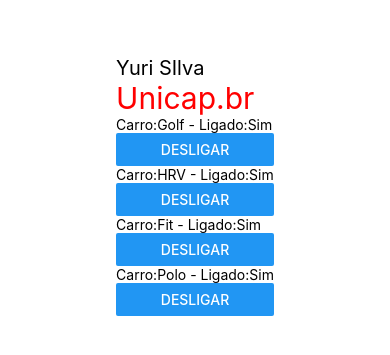
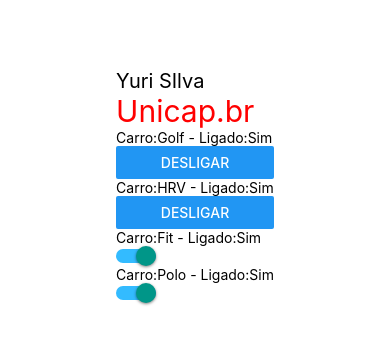
Before and after one commit to yuridevnba/Estudos-REACT-NATIVE, a React Native app in the folder app01/: screen / in a window 390 px wide. Shown: the part 251-606 px from the top of the page. Built offline with nearby package versions, Linux system fonts and the light colour scheme.

Commit message:
Componente Switch em React Native - Curso de React Native - Aula 18

```diff
--- a/app01/App.js
+++ b/app01/App.js
@@ -1,7 +1,7 @@
 
 
 import React from 'react';
-import {Text, View,StyleSheet} from 'react-native';
+import {Text, View,StyleSheet,SafeAreaView} from 'react-native';
 import Estilo from './componentes/Estilos'
 import CarroC from  './componentes/CarroC'
 import CarroF from  './componentes/CarrosF'
@@ -14,7 +14,7 @@
 
 
 return(
-  <View style={Estilo.conteiner}>
+  <SafeAreaView style={Estilo.conteiner}>
 
 
 
@@ -33,7 +33,7 @@
    </View>
 
 
-</View>
+</SafeAreaView>
 
  );
 };
--- a/app01/componentes/CarrosF.js
+++ b/app01/componentes/CarrosF.js
@@ -1,5 +1,5 @@
 import React,{useState} from 'react';
-import { View,Text,Button } from 'react-native';
+import { View,Text,Switch} from 'react-native';
 
 // Componente Funcional, não é componente Classe.
 
@@ -7,23 +7,27 @@
 
 
     const[ligado,setLigado]=useState(true)
+
+    const toggleLigado=()=>setLigado(!ligado)
+    //const togglelLigado=()=>setLigado(previousState =>!previousState)
     return(
 
 
         <View>
 
         <Text>Carro:{props.nome} - Ligado:{ligado ? "Sim":"Não"}</Text>
-       <Button
+       <Switch
 
-       title={ligado?'Desligar':'ligar'}
-       onPress={
-            ()=>{setLigado(!ligado)}
+        trackColor={{false:'#777',true:'#3bf'}}
+        thumbColor={ligado?'#00f':'#444'}
 
-       }
+        value={ligado}
 
+        onValueChange={
 
+          (toggleLigado)
 
-
+        }
 
 
       />
```
